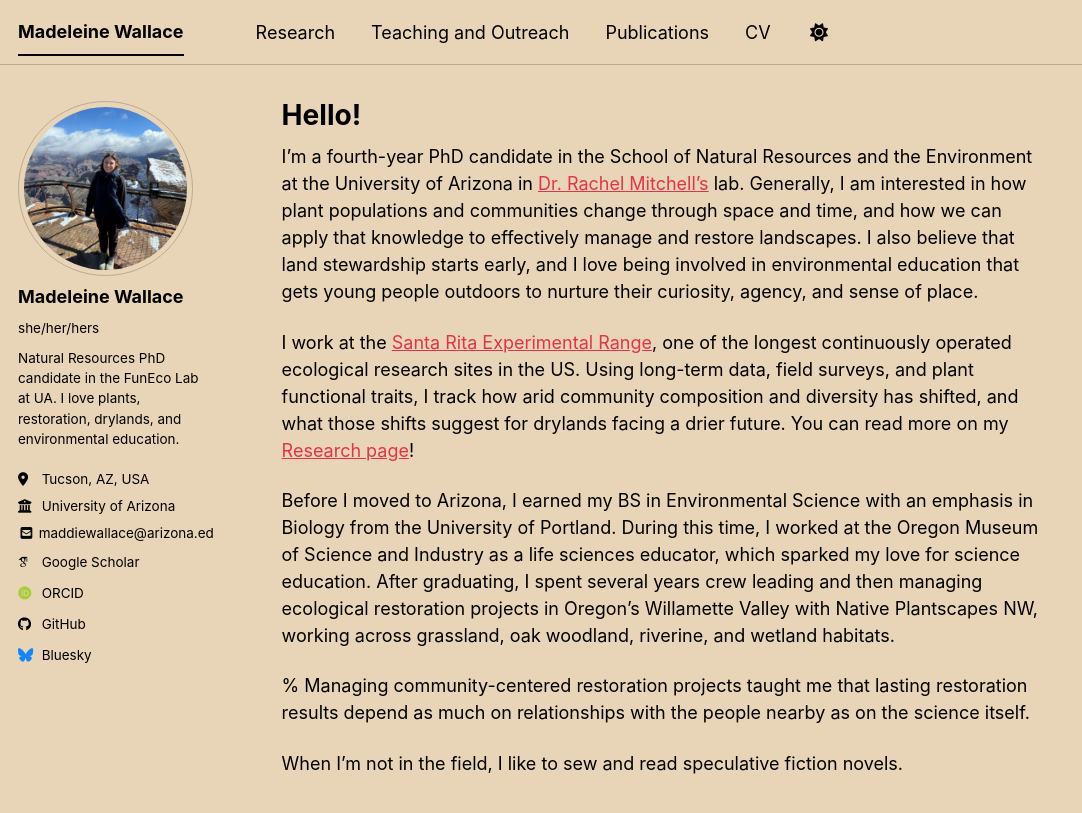
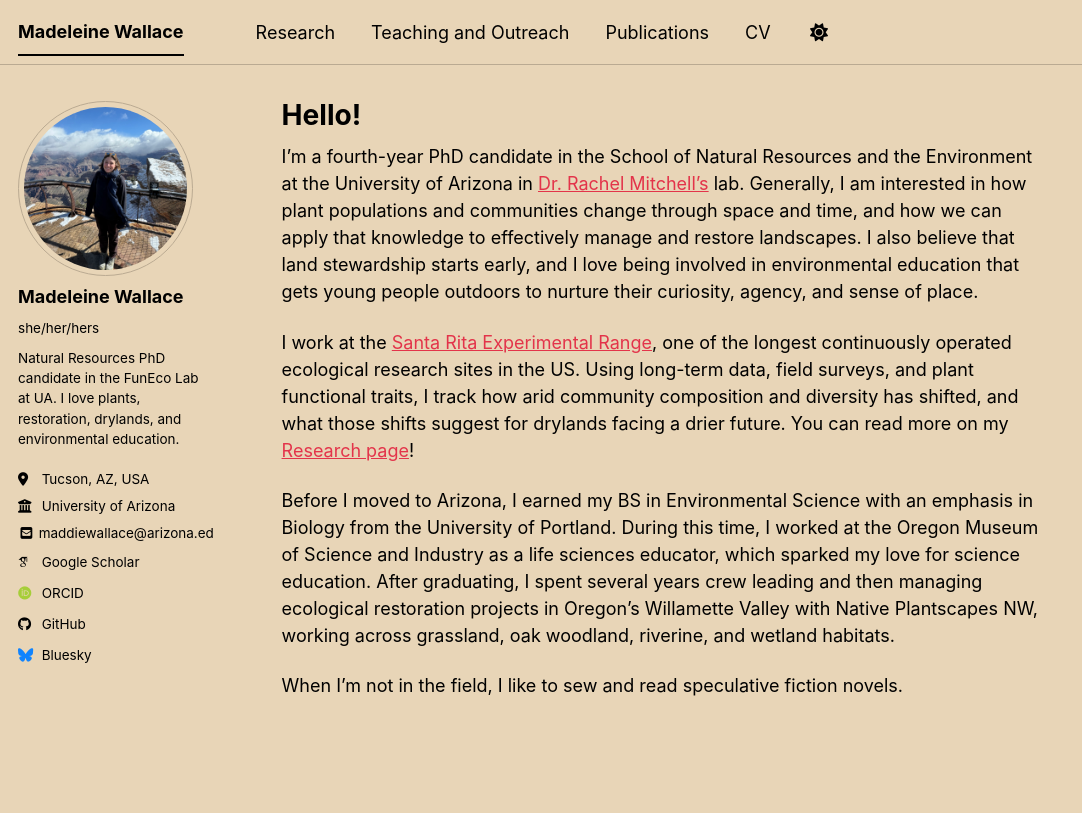
Before and after one commit to madeleinewallace/madeleinewallace.github.io, a Jekyll site: the page built from _pages/about.md, in a window 1280 px wide and 1019 px high. Shown: the top 813 px of the window, without its empty margins (0-1082 px from the left). Built offline with Jekyll 4.4.1, drawn with Linux system fonts in a browser that asks for light colours; some web fonts are replaced; a script bundle is joined from its source files by our own code; library files that are not in the unit come from our copies.

Commit message:
Update about.md

```diff
--- a/_pages/about.md
+++ b/_pages/about.md
@@ -13,6 +13,6 @@ I work at the <a href="https://santarita.arizona.edu" target="_blank" rel="noope
 
 Before I moved to Arizona, I earned my BS in Environmental Science with an emphasis in Biology from the University of Portland. During this time, I worked at the Oregon Museum of Science and Industry as a life sciences educator, which sparked my love for science education. After graduating, I spent several years crew leading and then managing ecological restoration projects in Oregon's Willamette Valley with Native Plantscapes NW, working across grassland, oak woodland, riverine, and wetland habitats.
 
-% Managing community-centered restoration projects taught me that lasting restoration results depend as much on relationships with the people nearby as on the science itself.
+<!-- Managing community-centered restoration projects taught me that lasting restoration results depend as much on relationships with the people nearby as on the science itself. -->
 
 When I'm not in the field, I like to sew and read speculative fiction novels.
```
